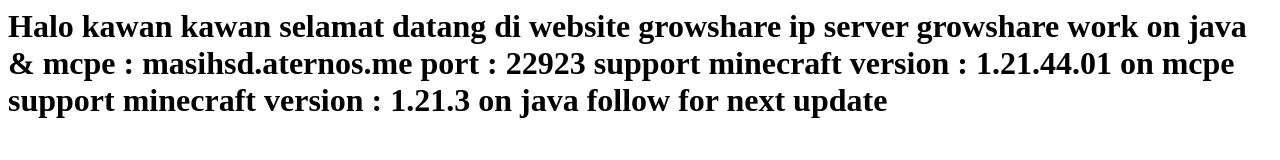
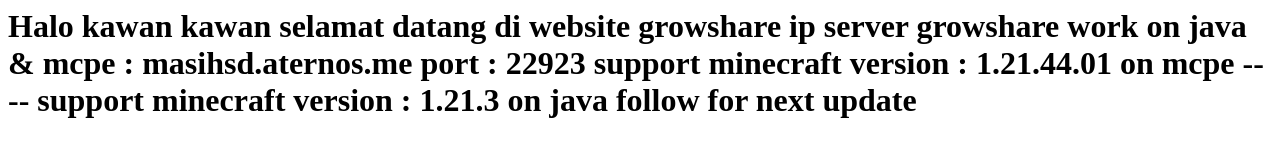
Before and after one commit to ravven5289/growshare, a plain HTML site: page index.html in a window 1280 px wide. Drawn offline with Linux system fonts and the light colour scheme.

Commit message:
Update index.html

```diff
--- a/index.html
+++ b/index.html
@@ -5,9 +5,8 @@
   <body>
     <h1>Halo kawan kawan selamat datang di website growshare
     ip server growshare work on java & mcpe : masihsd.aternos.me port : 22923
-    support minecraft version : 1.21.44.01 on mcpe
-
-    support minecraft version : 1.21.3 on java
+    support minecraft version : 1.21.44.01 on mcpe ----
+      support minecraft version : 1.21.3 on java
 
      follow for next update</h1>
   </body>
```
